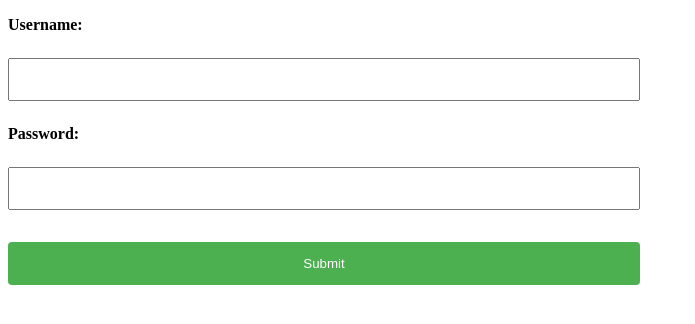
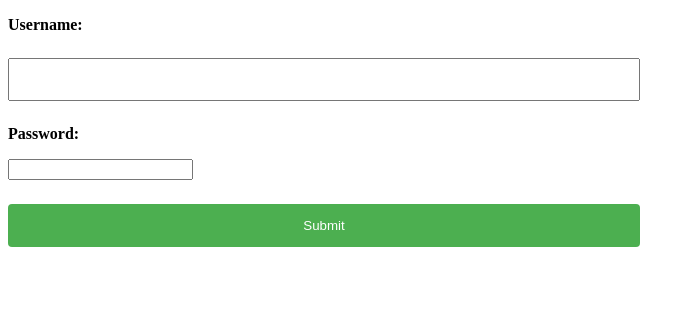
Before and after one commit to roydelgado/users, a React (Create React App) app: page / in a window 1280 px wide. Shown: the top 324 px of the page, without its empty margins (0-695 px from the left). Built offline with nearby package versions, Linux system fonts and the light colour scheme.

Commit message:
handle input changes

```diff
--- a/src/App.js
+++ b/src/App.js
@@ -6,13 +6,17 @@ class App extends Component {
     super();
     this.state = {
       users: [],
-      displayErrors: null,
-      status: false
-    }
+      displayErrors: false,
+      status: false,
+      uname: "",
+      password: ""
+    };
+    this.handleSubmit = this.handleSubmit.bind(this);
+    this.compareValues = this.compareValues.bind(this);
+    this.handleInputChange = this.handleInputChange.bind(this);
   };
 
-  render() {
-    const compareValues = (a,b) => {
+  compareValues = (a,b) => {
     let {users} = this.state;
 
     let username = this.state.users.map(element => {
@@ -26,8 +30,14 @@ class App extends Component {
      });
      return this.state.status;
   };
+  handleInputChange = (event) => {
+    const value = event.target.value;
+    this.setState({ [event.target.name]: value })
+    // console.log(this.state.uname);
+    // console.log(this.state.password);
+  };
 
-    const handleSubmit = (event) => {
+  handleSubmit = (event) => {
     event.preventDefault();
     if (!event.target.checkValidity()) {
       this.setState({ displayErrors: true });
@@ -42,12 +52,12 @@ class App extends Component {
     return this.state.users;
   }
 
-      let uname = document.getElementById("uname");
-      let pwd = document.getElementById("password");
+    // let uname = document.getElementById("uname");
+    // let pwd = document.getElementById("password");
     let form = document.querySelector("form");
 
   const compare = fetchData().then(value => {
-        this.setState({ status: compareValues(uname.value, pwd.value)});
+      this.setState({ status: this.compareValues(this.state.uname, this.state.password)});
       const status = this.state.status;
 
   //If entered username and password matches fetched data display success or not
@@ -61,15 +71,27 @@ class App extends Component {
     });
 
     };
+
+  render() {
       const { displayErrors } = this.state;
     return (
 
-      <form noValidate onSubmit={handleSubmit} className={displayErrors ? 'displayErrors' : ''}>
-        <p><label className="name"><b>Username:</b></label></p>
-        <input type="text" pattern="[A-Za-z]*" name="uname" id="uname" required/>
-        <p><label><b>Password:</b></label></p>
-        <input type="number" name="pwd" id="password" required minLength='5' maxLength='5'/>
-        <p><button id="submit">Submit</button></p>
+      <form noValidate onSubmit={this.handleSubmit} className={displayErrors ? 'displayErrors' : ''}>
+        <p>
+          <label className="name">
+            <b>Username:</b>
+          </label>
+        </p>
+        <input type="text" onChange={this.handleInputChange} pattern="[A-Za-z]*" name="uname" id="uname" required minLength='1' />
+          <p>
+            <label>
+              <b>Password:</b>
+            </label>
+          </p>
+        <input type="password" onChange={this.handleInputChange} name="password" id="password" required minLength='1' maxLength='5'/>
+          <p>
+            <button id="submit">Submit</button>
+          </p>
       </form>
     );
   }
```
Lines whose indentation alone changed are shown as unchanged.
